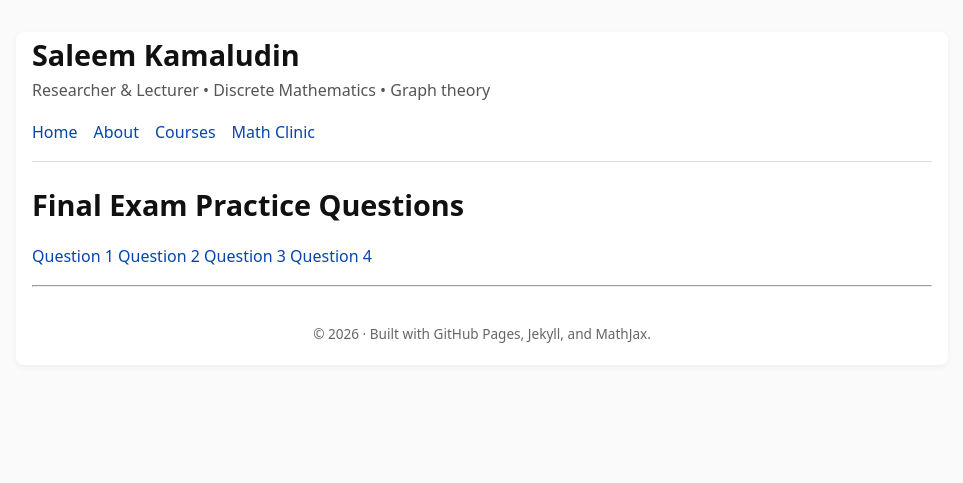
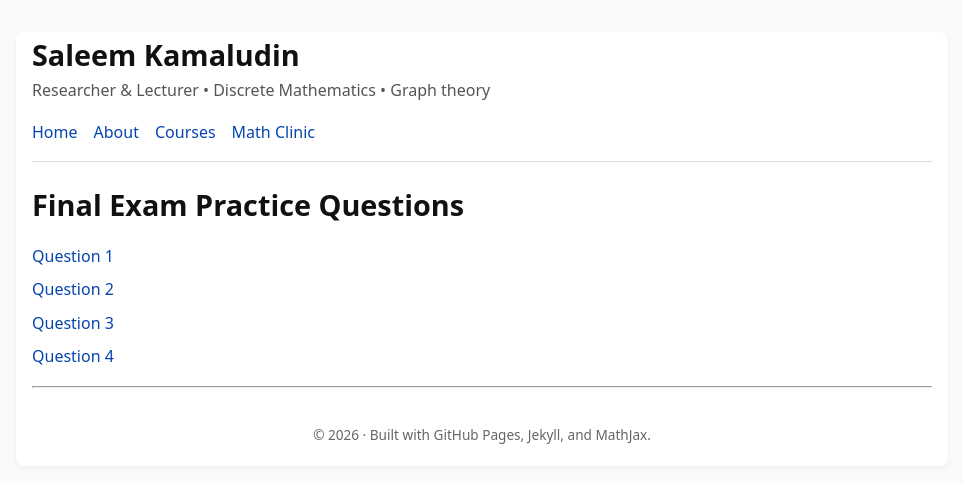
Before and after one commit to SaleemKamaludin/SaleemKamaludin.github.io, a Jekyll site: the page built from courses/comp1604/final-exam-practice/index.md, in a window 1280 px wide. Shown: the top 483 px of the page, without its empty margins (158-1121 px from the left). Built offline with Jekyll 4.4.1, drawn with Linux system fonts in a browser that asks for light colours.

Commit message:
Update index.md

```diff
--- a/courses/comp1604/final-exam-practice/index.md
+++ b/courses/comp1604/final-exam-practice/index.md
@@ -5,10 +5,9 @@ title: Final Exam Practice Questions
 
 # Final Exam Practice Questions
 
-
-<div style="margin: 1rem 0;">
+<div style="margin: 1rem 0; display: flex; flex-direction: column; gap: 0.5rem;">
   <a class="btn" href="{{ '/courses/comp1604/final-exam-practice/question-1/' | relative_url }}">Question 1</a>
-    <a class="btn" href="{{ '/courses/comp1604/final-exam-practice/question-2/' | relative_url }}">Question 2</a>
-        <a class="btn" href="{{ '/courses/comp1604/final-exam-practice/question-3/' | relative_url }}">Question 3</a>
-          <a class="btn" href="{{ '/courses/comp1604/final-exam-practice/question-4/' | relative_url }}">Question 4</a>
+  <a class="btn" href="{{ '/courses/comp1604/final-exam-practice/question-2/' | relative_url }}">Question 2</a>
+  <a class="btn" href="{{ '/courses/comp1604/final-exam-practice/question-3/' | relative_url }}">Question 3</a>
+  <a class="btn" href="{{ '/courses/comp1604/final-exam-practice/question-4/' | relative_url }}">Question 4</a>
 </div>
```
